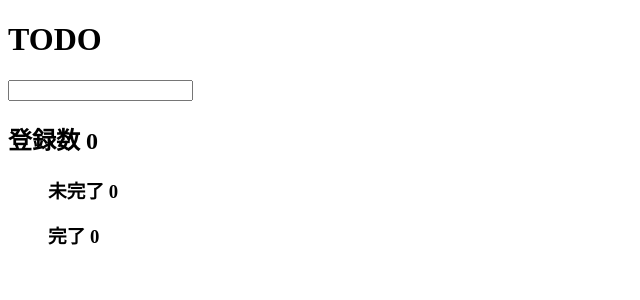
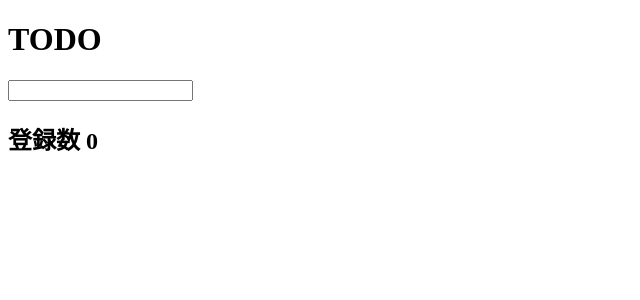
Before and after one commit to yuyakinjo/angular-todo, an Angular app: page / in a window 1280 px wide. Shown: the top 300 px of the page, without its empty margins (0-640 px from the left). Built offline with nearby package versions, Linux system fonts and the light colour scheme.

Commit message:
chore: todoがない時はタイトルを非表示

```diff
--- a/src/app/app.component.html
+++ b/src/app/app.component.html
@@ -7,7 +7,7 @@
 <ul>
   <ng-container *ngFor="let category of categories">
     <ng-container *ngIf="todos | keyvalue | done: category.status as filterd">
-      <h3>{{ category.title }} {{ filterd.length }}</h3>
+      <h3 *ngIf="filterd.length">{{ category.title }} {{ filterd.length }}</h3>
       <li *ngFor="let todo of filterd">
         <input type="checkbox" [checked]="todo.value" (click)="changeStatus(todo)" />
         <span>{{ todo.key }}</span>
```
